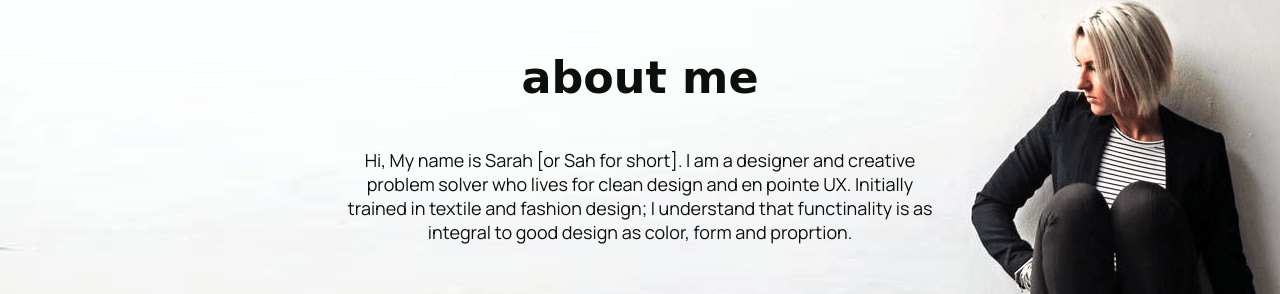
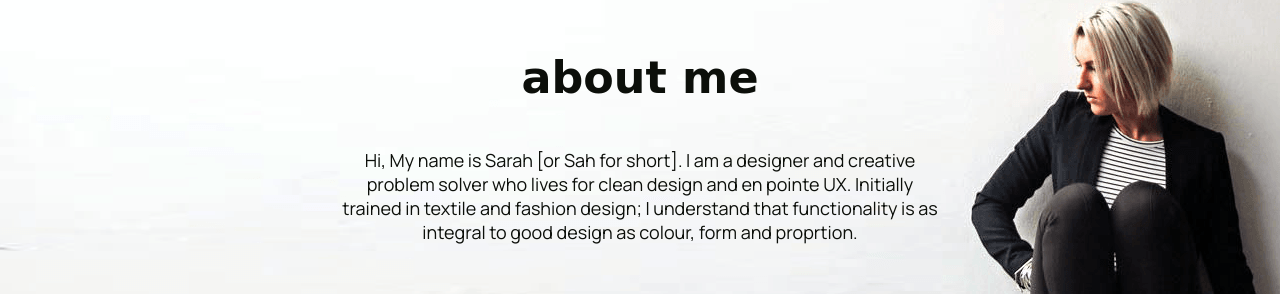
Before and after one commit to sah-spence/milestone-portfolio-project, a plain HTML site: page index.html in a window 1280 px wide. Shown: the part 1672-1966 px from the top of the page. Drawn offline with Linux system fonts and the light colour scheme; a web font is replaced by a local one.

Commit message:
Correct typoin about section

```diff
--- a/index.html
+++ b/index.html
@@ -57,7 +57,7 @@
             <section id="about">
                 <div class= "full-width">
                     <h3>about me</h3>
-                    <p>Hi, My name is Sarah [or Sah for short]. I am a designer and creative problem solver who lives for clean design and en pointe UX. Initially trained in textile and fashion design; I understand that functinality is as integral to good design as color, form and proprtion.</p>
+                    <p>Hi, My name is Sarah [or Sah for short]. I am a designer and creative problem solver who lives for clean design and en pointe UX. Initially trained in textile and fashion design; I understand that functionality is as integral to good design as colour, form and proprtion.</p>
                 </div>
             </section>
 
```
